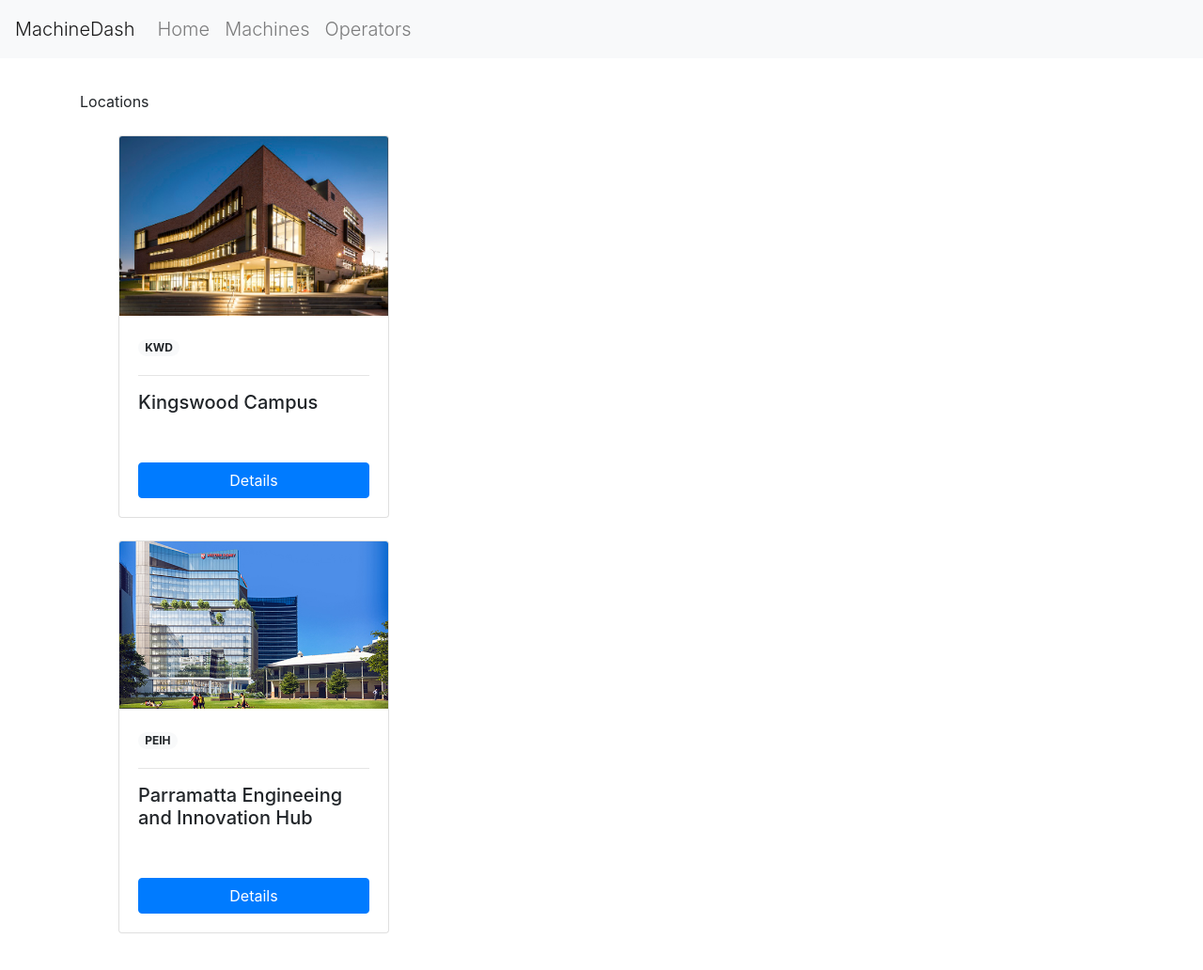
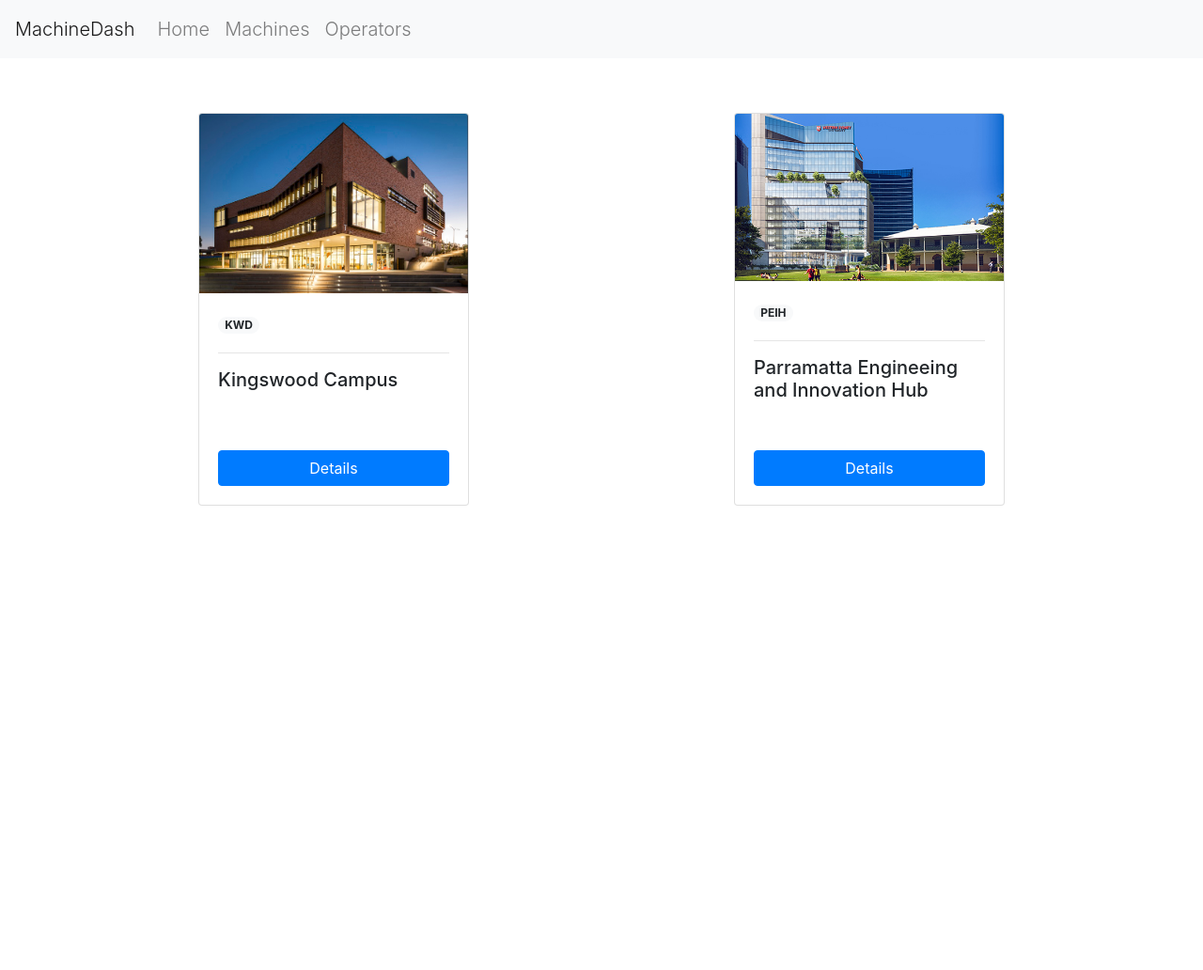
Before and after one commit to wsu-tss/machine_dashboard, a Jekyll site: the page built from index.html, in a window 1280 px wide and 1089 px high. Shown: the top 1032 px of the window at 94% size. Built offline with Jekyll 4.4.1, drawn with Linux system fonts in a browser that asks for light colours; nearby versions of some CDN libraries.

Commit message:
alignment fixed

```diff
--- a/index.html
+++ b/index.html
@@ -2,13 +2,11 @@
 layout: default
 title: Home
 ---
-<div class="mt-5">
-    <p class="display">Locations</p>
-</div>
-<div class="mt-2">
+
+<div class="row mt-5">
     {% assign locations = site.locations %}
     {% for location in locations %}
-        <div class="col-sm-12 col-md-6 col-lg-4 d-flex align-items-stretch mt-4 justify-content-center">
+        <div class="col-sm-6 col-md-6 col-lg-6 d-flex align-items-stretch mt-4 justify-content-center">
             <div class="card" style="width: 18rem;">
                 <img class="card-img-top" src="{{ site.baseurl }}/assets/images/locations/{{ location.image }}" alt="Image of {{ certificate.short_name }}">
                 <div class="card-body">
@@ -22,4 +20,3 @@ title: Home
             </div>
         </div>
     {% endfor %}
-</div>
```
